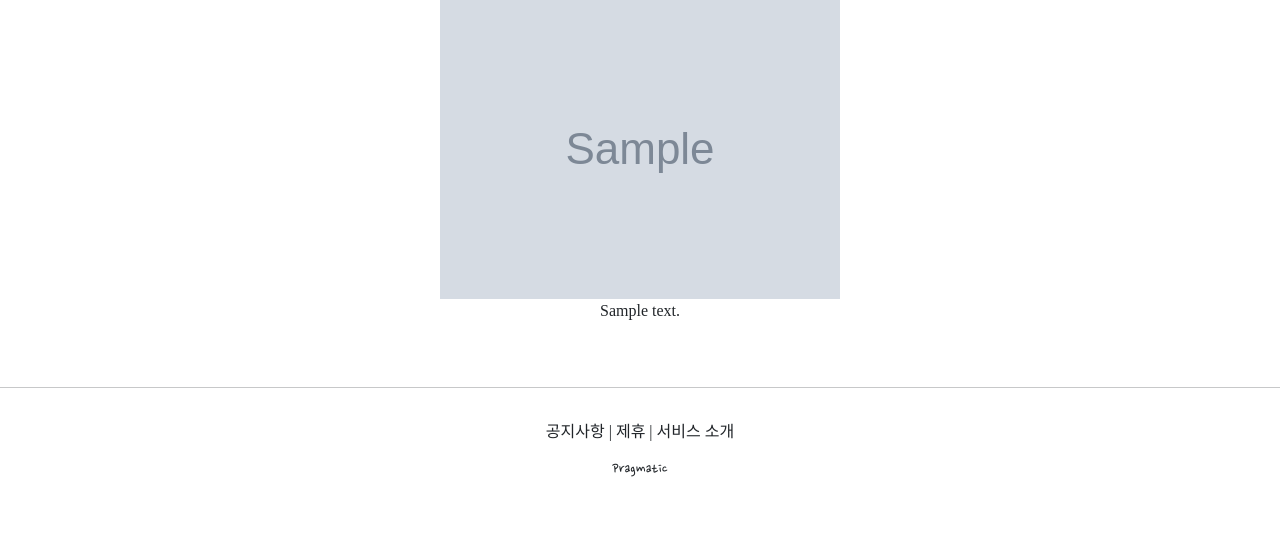
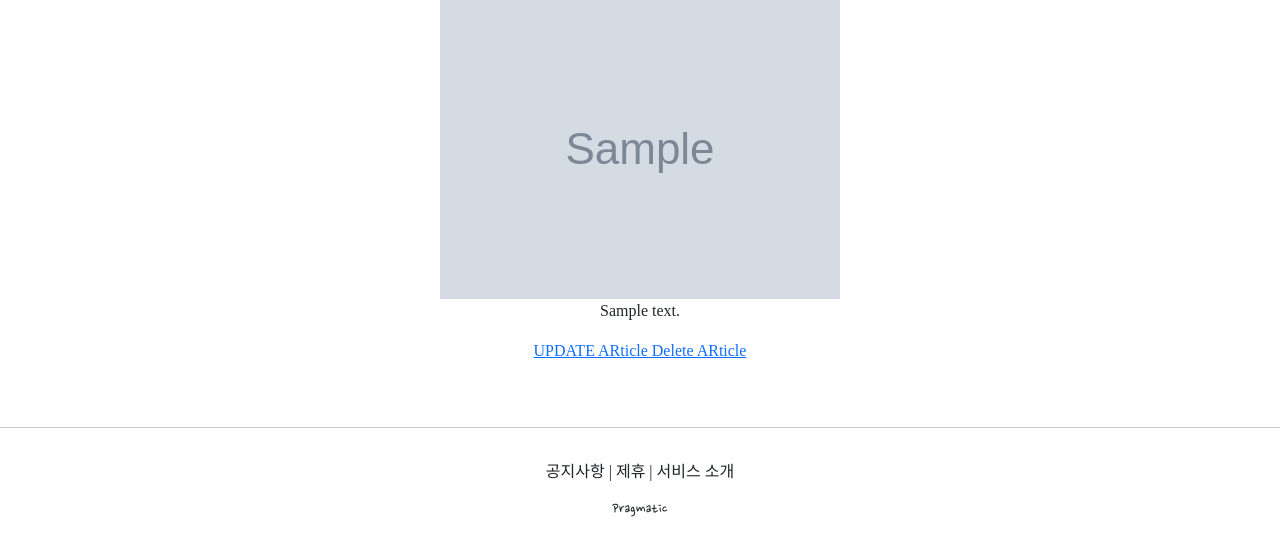
Before and after one commit to holawan/Pinterest, a Django app: page /articles/detail/1 in a window 1280 px wide. Shown: the part 266-800 px from the top of the page. Run offline with Django 3.2, Linux system fonts and the light colour scheme; tables that the repository leaves empty hold one stand-in row (values such as "Sample post"); grey boxes marked "Sample" are stand-in pictures; some libraries are stand-ins or nearby versions; some web fonts are replaced.

Commit message:
[UPDATE] Articleapp에 수정, 삭제 기능 추가

```diff
--- a/articleapp/templates/articleapp/detail.html
+++ b/articleapp/templates/articleapp/detail.html
@@ -14,6 +14,11 @@
      <p>
        {{ target_article.content}}
      </p>
-
+     <a href="{% url 'articleapp:update' pk=target_article.pk%}">
+       UPDATE ARticle
+     </a>
+     <a href="{% url 'articleapp:delete' pk=target_article.pk%}">
+      Delete ARticle
+    </a>
   </div>
 {% endblock content %}
--- a/articleapp/urls.py
+++ b/articleapp/urls.py
@@ -3,13 +3,15 @@ from accountapp import views
 from django.urls import path
 from django.views.generic import TemplateView
 
-from articleapp.views import ArticleCreatView, ArticleDetailView
+from articleapp.views import ArticleCreatView, ArticleDetailView, ArticleUpdateView,ArticleDeleteView
 #앱네임과 path에 name을 설정해주면 name을 입력했을 때 path로 자동 이동해주는 역할을 할 수 있다.
 app_name = 'articleapp'
 urlpatterns = [
     path('list/', TemplateView.as_view(template_name='articleapp/list.html'),name='list'),
     path('create/', ArticleCreatView.as_view(),name='create'),
-    path('detail/<int:pk>', ArticleDetailView.as_view(),name='list'),
+    path('detail/<int:pk>', ArticleDetailView.as_view(),name='detail'),
+    path('update/<int:pk>', ArticleUpdateView.as_view(),name='update'),
+    path('delete/<int:pk>', ArticleDeleteView.as_view(),name='delete'),
 
 
 ]
--- a/articleapp/views.py
+++ b/articleapp/views.py
@@ -1,7 +1,8 @@
 from django.contrib.auth.decorators import login_required
 from django.shortcuts import render
-from django.urls import reverse
-from django.views.generic import CreateView,DetailView
+from django.urls import reverse, reverse_lazy
+from django.views.generic import CreateView,DetailView,UpdateView,DeleteView
+from articleapp.decorator import article_ownership_required
 from articleapp.forms import ArticleCreationForm
 from django.utils.decorators import method_decorator
 from articleapp.models import Article
@@ -13,7 +14,6 @@ from articleapp.models import Article
 class ArticleCreatView(CreateView) :
     model = Article
     form_class = ArticleCreationForm
-
     template_name = 'articleapp/create.html'
 
     def form_valid(self,form) :
@@ -23,9 +23,29 @@ class ArticleCreatView(CreateView) :
 
         return super().form_valid(form)
     def get_success_url(self) :
-        return reverse('articleapp:detail',kwargs={'pk' : self.obejct.pk})
+        return reverse('articleapp:detail',kwargs={'pk' : self.object.pk})
 
 class ArticleDetailView(DetailView) :
     model = Article
     context_object_name = 'target_article'
     template_name = 'articleapp/detail.html'
+
+
+@method_decorator(article_ownership_required, 'get')
+@method_decorator(article_ownership_required, 'post')
+class ArticleUpdateView(UpdateView) :
+    model = Article
+    form_class = ArticleCreationForm
+    template_name = 'articleapp/update.html'
+    context_object_name = 'target_article'
+    def get_success_url(self) :
+        return reverse('articleapp:detail',kwargs={'pk' : self.object.pk})
+
+@method_decorator(article_ownership_required, 'get')
+@method_decorator(article_ownership_required, 'post')
+class ArticleDeleteView(DeleteView) :
+    model = Article
+    context_object_name = 'target_article'
+    template_name = 'articleapp/delete.html'
+
+    success_url = reverse_lazy('articleapp:list')
```
Also changed, not shown: articleapp/decorator.py (added, +11 -0 lines), articleapp/templates/articleapp/delete.html (added, +16 -0 lines), articleapp/templates/articleapp/update.html (added, +18 -0 lines).
